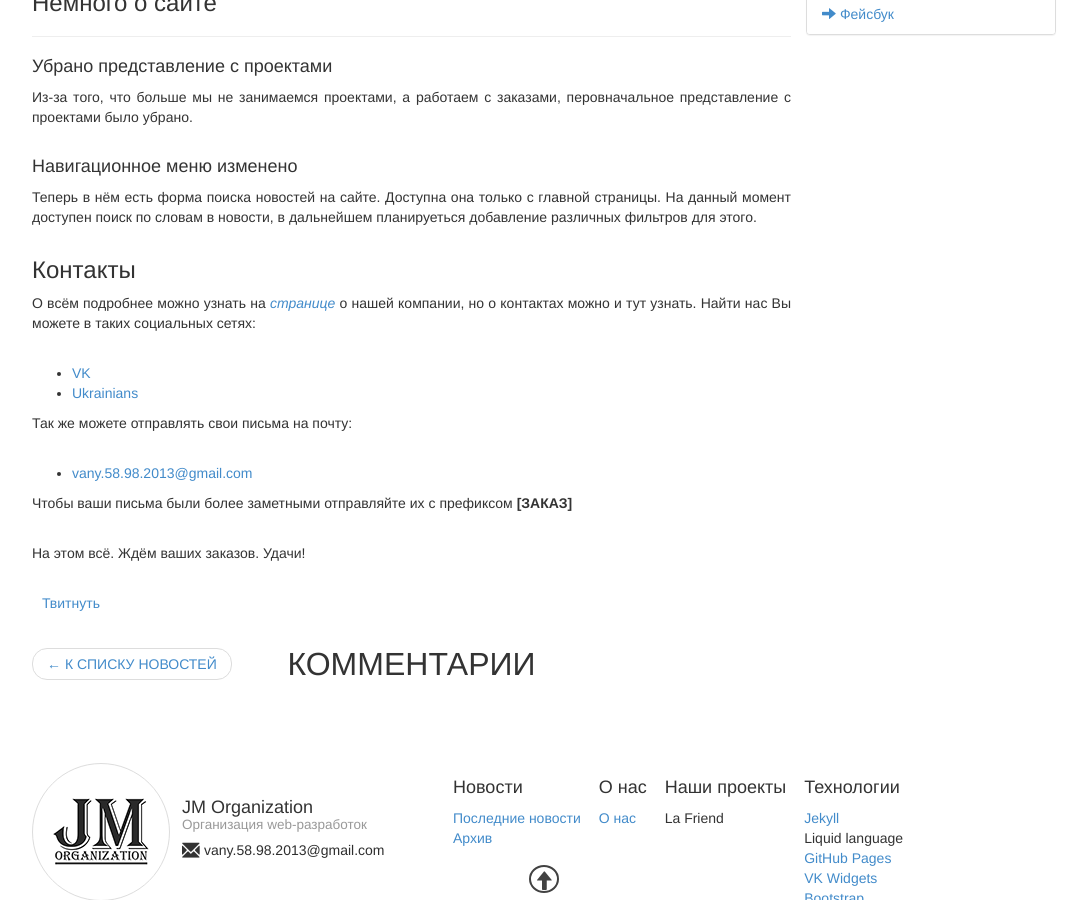
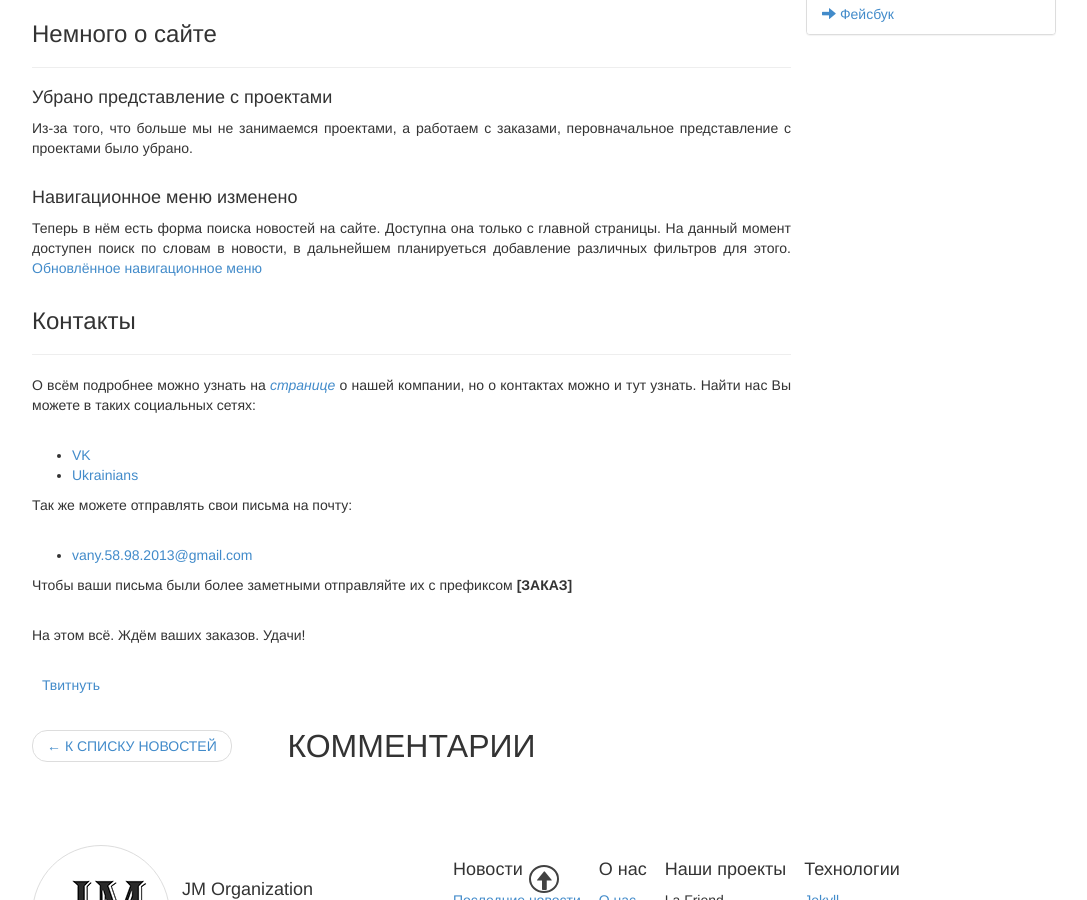
Before and after one commit to jm-organization/jm-organization.github.io, a Jekyll site: the page built from _posts/2017-08-11-close-la-friend-and-reorganized-org.md, in a window 1280 px wide and 900 px high, scrolled down 393 px. Shown: the whole window, without its empty margins (96-1183 px from the left). Built offline with Jekyll 4.4.1, drawn with Linux system fonts in a browser that asks for light colours; our own code applies the rules of GitHub Pages for plain Markdown files; comment, search, counter and statistics services are not loaded.

Commit message:
jmorg 2.0 Reloaded

```diff
--- a/_posts/2017-08-11-close-la-friend-and-reorganized-org.md
+++ b/_posts/2017-08-11-close-la-friend-and-reorganized-org.md
@@ -10,6 +10,7 @@
 Здравствуйте, друзья. За то время, которое наша организация занималась разработкой социальной сети, нам на почту поступало множество заказов. Прибыли от социальной сети ещё не было, ибо она так и не была выпущена в beta-тест. Поэтому выполнялись заказы, а проект был заброшен. Из-за этого проект закрыт, а сайт реогранизирован.
 
 ### Изменение сферы деятельности ###
+***
 В команде было принято решение остановить разработку и заниматься заказами по разработке сайтов, техподдержке и так далее. С полным списком вы можете ознакомиться тут: _[О нас](https://jm-organization.github.io/about "О нас")_.
 
 ### Немного о сайте ###
@@ -18,8 +19,10 @@
 Из-за того, что больше мы не занимаемся проектами, а работаем с заказами, перовначальное представление с проектами было убрано.
 #### Навигационное меню изменено ####
 Теперь в нём есть форма поиска новостей на сайте. Доступна она только с главной страницы. На данный момент доступен поиск по словам в новости, в дальнейшем планируеться добавление различных фильтров для этого.
+[Обновлённое навигационное меню](https://jm-organization.github.io/assets/img/background-picture/jm-nav_bar-new.png "Открыть изображение для просмотра")
 
 ### Контакты ###
+***
 О всём подробнее можно узнать на _[странице](https://jm-organization.github.io/about#contact "О нас")_ о нашей компании, но о контактах можно и тут узнать. Найти нас Вы  можете в таких социальных сетях:
 
 * [VK](https://vk.com/jm_organization "JM Organization")
```
Also changed, not shown: _posts/2017-06-20-relesed-site.md (+1 -0 lines), _posts/2017-07-04-invation-in-command.md (+1 -0 lines).
